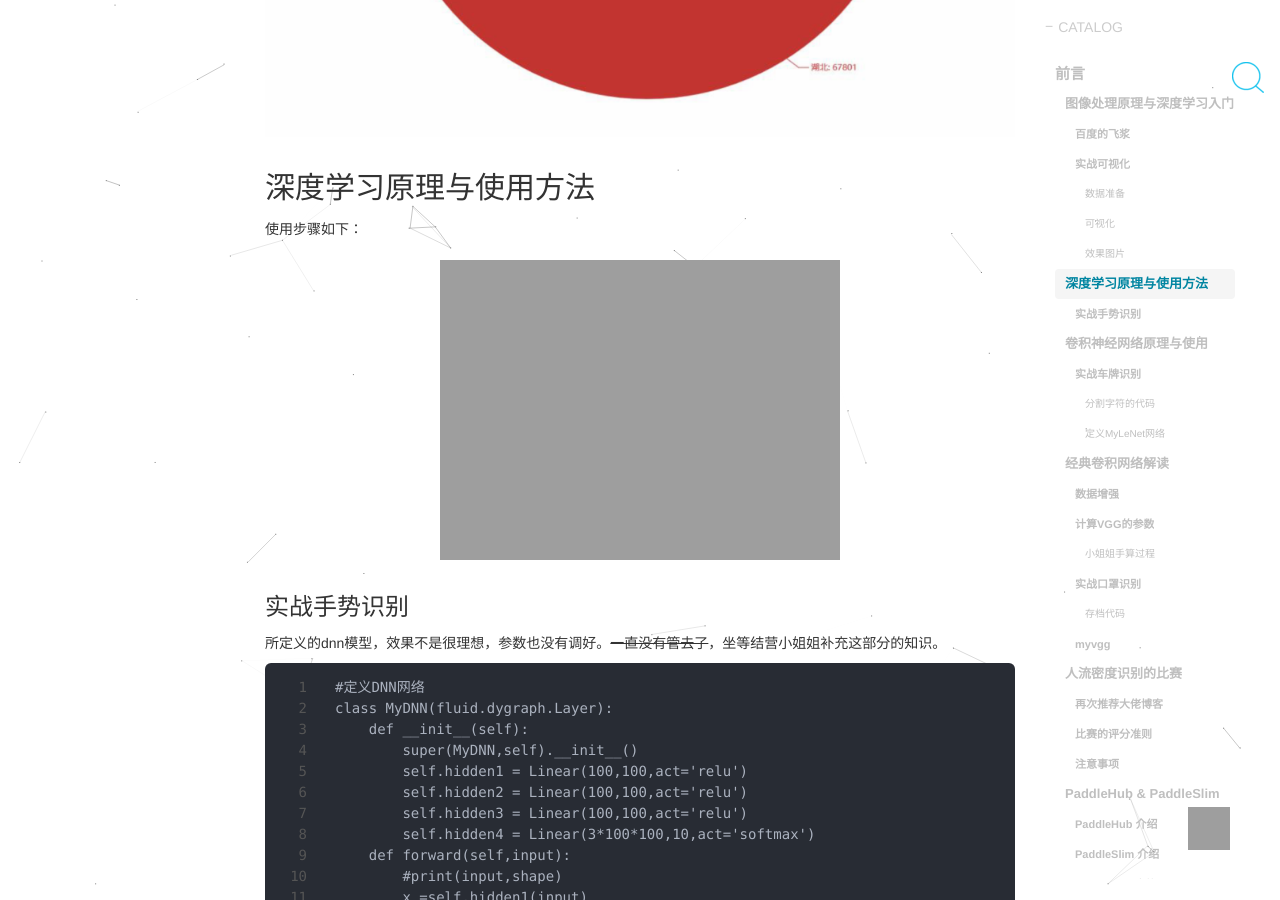
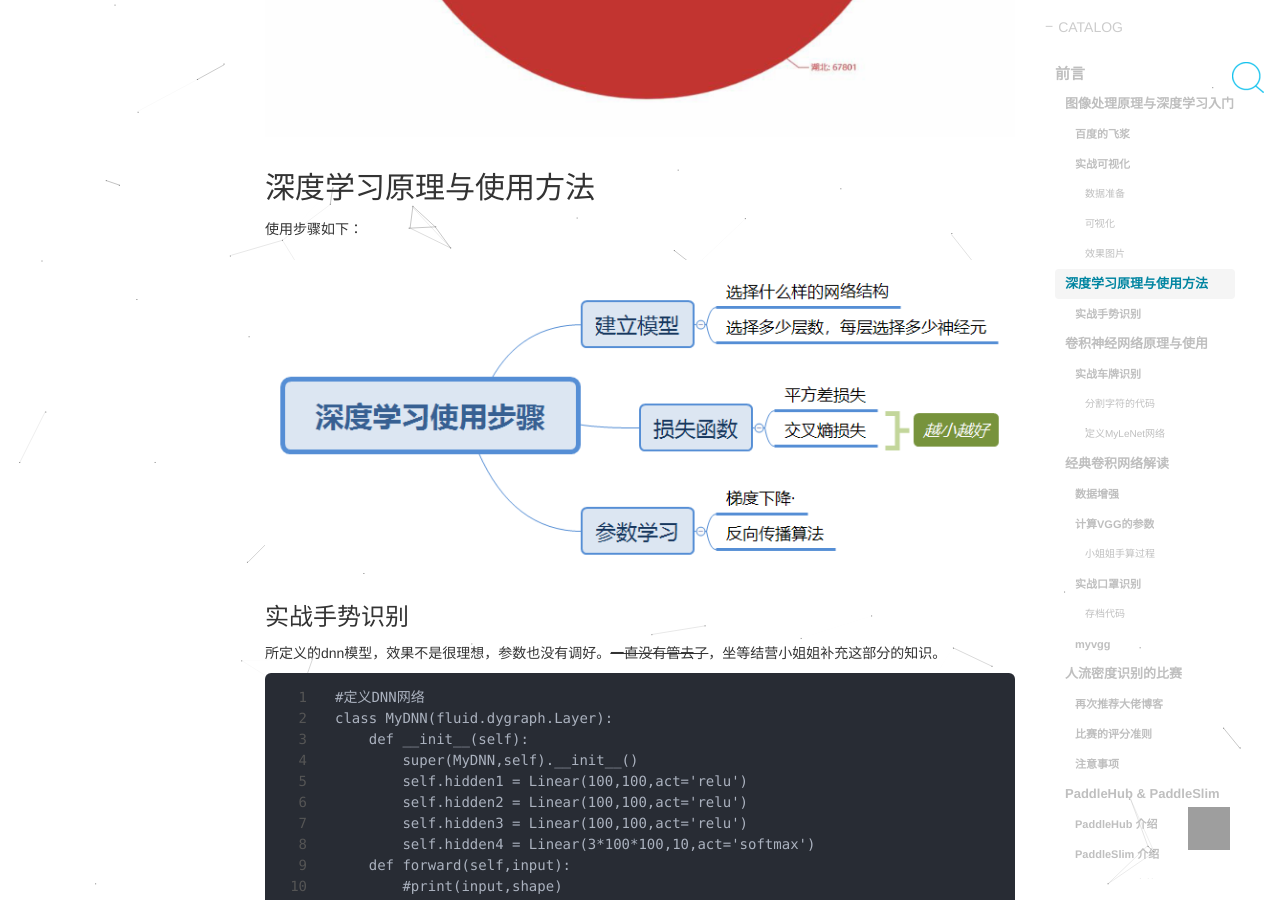
Before and after one commit to daniao2017/daniao2017.github.io, a Jekyll site: the page built from _posts/2020-04-07-百度飞浆学习.md, in a window 1280 px wide and 900 px high, scrolled down 2846 px. Built offline with Jekyll 4.4.1, drawn with Linux system fonts in a browser that asks for light colours; nearby versions of some CDN libraries; comment, search, counter and statistics services are not loaded; grey boxes are pictures that could not be loaded.

Commit message:
Update 2020-04-07-百度飞浆学习.md

````diff
--- a/_posts/2020-04-07-百度飞浆学习.md
+++ b/_posts/2020-04-07-百度飞浆学习.md
@@ -49,7 +49,8 @@ m.render(path='/home/aistudio/data/全国实时确诊数据.html')
 
 ## 深度学习原理与使用方法
 使用步骤如下：
-<img src ="https://daniao2017.github.io/img/in_post/baidu深度学习使用步骤.png">
+<img src ="https://daniao2017.github.io/img/in_post/baidu/深度学习使用步骤.png">
+
 ### 实战手势识别
 所定义的dnn模型，效果不是很理想，参数也没有调好。~~一直没有管去了~~，坐等结营小姐姐补充这部分的知识。
 ```
@@ -150,9 +151,10 @@ class MyLeNet(fluid.dygraph.Layer):
 ```
 ## 经典卷积网络解读
 <img src ="https://daniao2017.github.io/img/in_post/baidu/发展过程.png">
+
 ### 数据增强
 常用的数据增强方式有：
->对颜色的数据增强色彩的饱和度、亮度、对比度加噪声（高斯噪声）水平翻转、垂直翻转随机旋转、随机裁剪。
+> 对颜色的数据增强色彩的饱和度、亮度、对比度加噪声（高斯噪声）水平翻转、垂直翻转随机旋转、随机裁剪。
 
 参考[GitHub](https://github.com/aleju/imgaug)
 ### 计算VGG的参数
````
